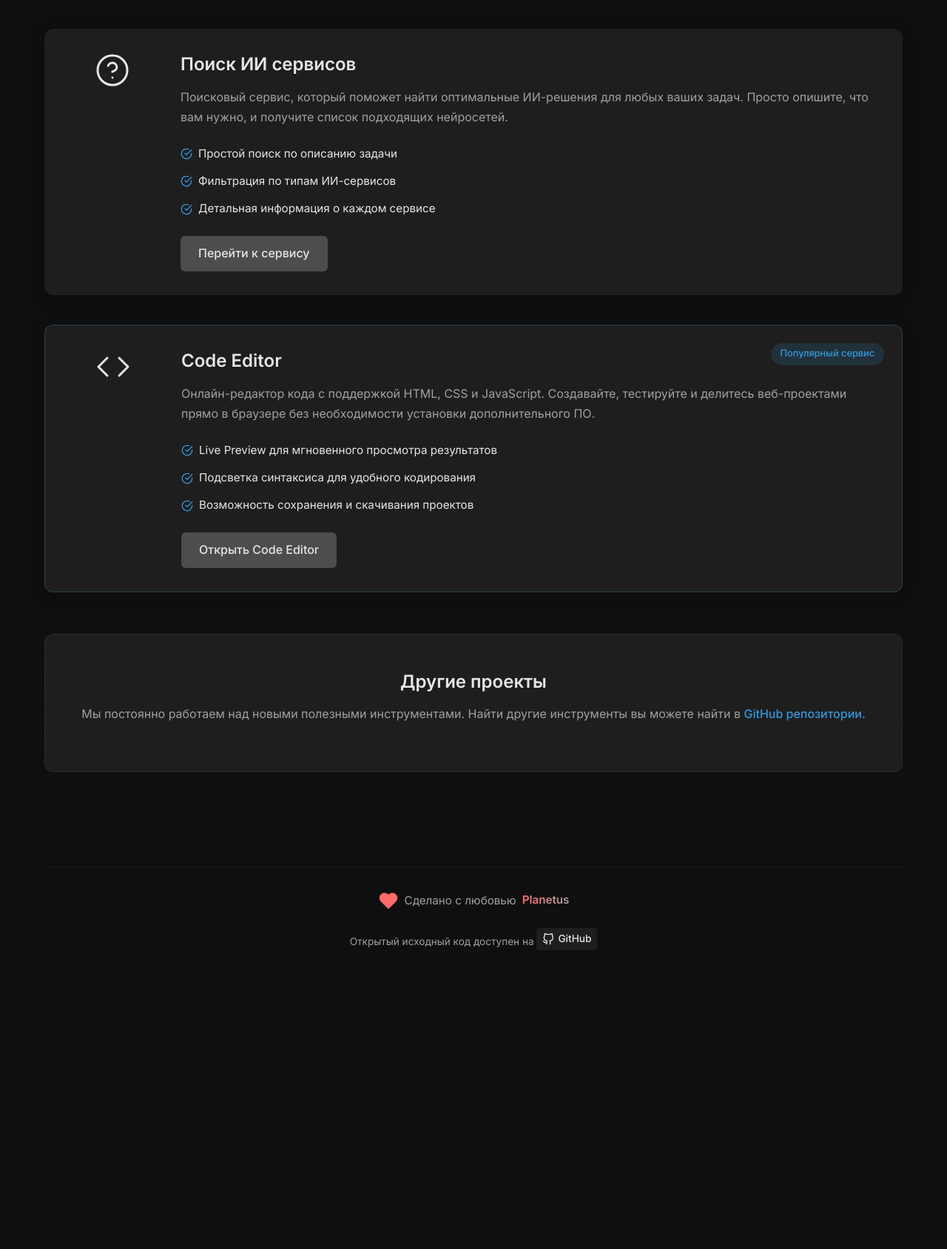
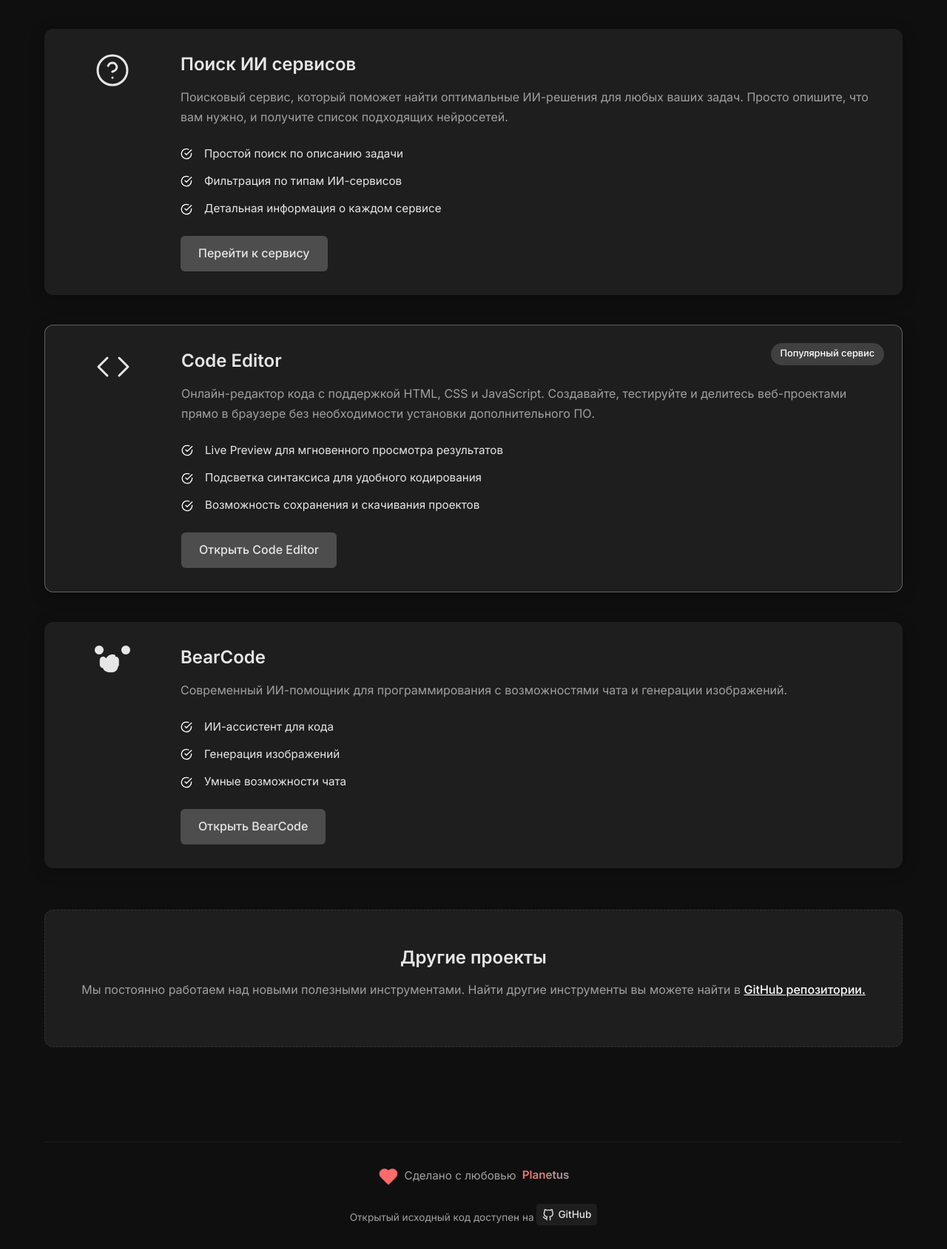
Before and after one commit to lordofsunshine/ai-search, a Python web app: template templates/services.html in a window 1280 px wide. Shown: the part 298-1987 px from the top of the page at 74% size. Before the commit the page ends 1583 px from the top, so only its background shows below. Run offline with Jinja, Linux system fonts and the light colour scheme; the template is opened without the code that fills it, so the values that code supplies are empty.

Commit message:
v.0.0.2 🌎

```diff
--- a/static/script.js
+++ b/static/script.js
@@ -2,14 +2,74 @@ document.addEventListener('DOMContentLoaded', () => {
     const searchInput = document.getElementById('search-input');
     const searchButton = document.getElementById('search-button');
     const resultsContainer = document.getElementById('results-container');
-    const resultsHeader = document.querySelector('.results-header h3');
-    const searchExamples = document.querySelectorAll('.search-examples span');
+    const resultsHeader = document.querySelector('.results-header');
+    const searchExamples = document.querySelector('.search-examples');
     const paginationContainer = document.getElementById('pagination-container');
 
     let allResults = [];
     let currentPage = 1;
     const resultsPerPage = 3;
     let isSearchResults = false;
+
+    const exampleQueries = [
+        'создать изображение',
+        'написать текст',
+        'проанализировать данные',
+        'перевести аудио в текст',
+        'улучшить фотографию',
+        'редактировать видео',
+        'сгенерировать музыку',
+        'написать код',
+        'создать презентацию',
+        'распознать объекты',
+        'переводчик с английского',
+        'создать 3D модель',
+        'редактировать PDF',
+        'написать сценарий',
+        'создать аватар',
+        'генерация голоса',
+        'обработать таблицы',
+        'найти информацию',
+        'создать логотип',
+        'проверить текст',
+        'нарисовать иллюстрацию',
+        'создать чат-бота',
+        'перевести текст',
+        'удалить фон с фото',
+        'улучшить SEO',
+        'обучить нейросеть',
+        'анализ настроения текста',
+        'рекомендательная система',
+        'распознавание речи',
+        'создать анимацию'
+    ];
+
+    function getRandomExamples() {
+        const shuffled = [...exampleQueries];
+
+        for (let i = shuffled.length - 1; i > 0; i--) {
+            const j = Math.floor(Math.random() * (i + 1));
+            [shuffled[i], shuffled[j]] = [shuffled[j], shuffled[i]];
+        }
+
+        return shuffled.slice(0, 3);
+    }
+
+    function updateExamples() {
+        const randomExamples = getRandomExamples();
+        searchExamples.innerHTML = `
+            <p>Примеры: <span>${randomExamples[0]}</span> <span>${randomExamples[1]}</span> <span>${randomExamples[2]}</span></p>
+        `;
+
+        document.querySelectorAll('.search-examples span').forEach(example => {
+            example.addEventListener('click', () => {
+                searchInput.value = example.textContent;
+                searchInput.focus();
+            });
+        });
+    }
+
+    updateExamples();
 
     let placeholders = [
         'Найти нейросеть для создания изображений...',
@@ -86,7 +146,8 @@ document.addEventListener('DOMContentLoaded', () => {
             return;
         }
 
-        resultsHeader.textContent = isSearchResults ? 'Результаты поиска' : 'Популярные сервисы';
+        resultsHeader.classList.add('visible');
+        resultsHeader.querySelector('h3').textContent = isSearchResults ? 'Результаты поиска' : 'Популярные сервисы';
 
         const startIndex = (page - 1) * resultsPerPage;
         const endIndex = Math.min(startIndex + resultsPerPage, allResults.length);
@@ -101,6 +162,8 @@ document.addEventListener('DOMContentLoaded', () => {
     }
 
     function displayNoResults() {
+        resultsHeader.classList.remove('visible');
+
         const noResults = document.createElement('div');
         noResults.className = 'no-results';
         noResults.innerHTML = `
@@ -111,13 +174,18 @@ document.addEventListener('DOMContentLoaded', () => {
                 <h3 style="margin-bottom: 1rem;">Ничего не найдено</h3>
                 <p>Попробуйте изменить запрос или выбрать один из примеров ниже.</p>
                 <div class="search-examples" style="margin-top: 1.5rem;">
-                    <span>создать изображение</span>
-                    <span>написать текст</span>
-                    <span>анализ данных</span>
+                    ${getRandomExamples().map(example => `<span>${example}</span>`).join(' ')}
                 </div>
             </div>
         `;
         resultsContainer.appendChild(noResults);
+
+        noResults.querySelectorAll('.search-examples span').forEach(example => {
+            example.addEventListener('click', () => {
+                searchInput.value = example.textContent;
+                searchInput.focus();
+            });
+        });
 
         paginationContainer.style.display = 'none';
     }
@@ -209,6 +277,7 @@ document.addEventListener('DOMContentLoaded', () => {
     function performSearch(query) {
         resultsContainer.innerHTML = '';
         paginationContainer.style.display = 'none';
+        resultsHeader.classList.remove('visible');
         allResults = [];
         currentPage = 1;
         isSearchResults = true;
@@ -290,6 +359,8 @@ document.addEventListener('DOMContentLoaded', () => {
 
     function loadPopularServices() {
         isSearchResults = false;
+        resultsContainer.innerHTML = '';
+        resultsHeader.classList.remove('visible');
 
         const loadingText = document.createElement('div');
         loadingText.className = 'loading-text';
@@ -401,11 +472,11 @@ document.addEventListener('DOMContentLoaded', () => {
         setTimeout(typeEffect, typingSpeed);
     }
 
-    searchExamples.forEach(example => {
-        example.addEventListener('click', () => {
-            searchInput.value = example.textContent;
+    searchExamples.addEventListener('click', (event) => {
+        if (event.target.tagName === 'SPAN') {
+            searchInput.value = event.target.textContent;
             searchInput.focus();
-        });
+        }
     });
 
     searchButton.addEventListener('click', () => {
--- a/static/styles.css
+++ b/static/styles.css
@@ -565,15 +569,15 @@ footer.watermark {
 }
 
 .featured-service {
-    border: 1px solid rgba(52, 152, 219, 0.3);
+    border: 1px solid rgba(255, 255, 255, 0.3);
 }
 
 .service-badge {
     position: absolute;
     top: 1.5rem;
     right: 1.5rem;
-    background-color: rgba(52, 152, 219, 0.15);
-    color: #3498db;
+    background-color: rgba(255, 255, 255, 0.15);
+    color: #ffffff;
     padding: 0.3rem 0.8rem;
     border-radius: 50px;
     font-size: 0.8rem;
@@ -625,7 +629,8 @@ footer.watermark {
 }
 
 .feature svg {
-    stroke: #3498db;
+    stroke: #ffffff;
+    margin-right: 8px;
 }
 
 .feature span {
@@ -704,9 +709,9 @@ footer.watermark {
 }
 
 .lolz-link {
-    color: #3498db;
+    color: #ffffff;
+    text-decoration: underline;
     font-weight: 500;
-    transition: var(--transition);
 }
 
 .lolz-link:hover {
--- a/templates/about.html
+++ b/templates/about.html
@@ -86,7 +86,7 @@
                 <div class="about-cta">
                     <h3>Открытый исходный код</h3>
                     <p>Мы верим в силу открытых технологий, поэтому наш проект имеет открытый исходный код. Вы можете изучить его, предложить улучшения или даже создать свою версию сервиса.</p>
-                    <a href="https://github.com/planetus/ai-services-search" target="_blank" class="about-button">
+                    <a href="https://github.com/lordofsunshine/ai-search" target="_blank" class="about-button">
                         <svg xmlns="http://www.w3.org/2000/svg" width="20" height="20" viewBox="0 0 24 24" fill="none" stroke="currentColor" stroke-width="2" stroke-linecap="round" stroke-linejoin="round">
                             <path d="M9 19c-5 1.5-5-2.5-7-3m14 6v-3.87a3.37 3.37 0 0 0-.94-2.61c3.14-.35 6.44-1.54 6.44-7A5.44 5.44 0 0 0 20 4.77 5.07 5.07 0 0 0 19.91 1S18.73.65 16 2.48a13.38 13.38 0 0 0-7 0C6.27.65 5.09 1 5.09 1A5.07 5.07 0 0 0 5 4.77a5.44 5.44 0 0 0-1.5 3.78c0 5.42 3.3 6.61 6.44 7A3.37 3.37 0 0 0 9 18.13V22"></path>
                         </svg>
@@ -106,7 +106,7 @@
                 <p>Сделано с любовью <a href="https://lolz.live/threads/7807080/" target="_blank" class="planetus">Planetus</a></p>
             </div>
             <div class="open-source">
-                <p>Открытый исходный код доступен на <a href="https://github.com/planetus/ai-services-search" target="_blank" class="github">
+                <p>Открытый исходный код доступен на <a href="https://github.com/lordofsunshine/ai-search" target="_blank" class="github">
                     <svg xmlns="http://www.w3.org/2000/svg" width="16" height="16" viewBox="0 0 24 24" fill="none" stroke="currentColor" stroke-width="2" stroke-linecap="round" stroke-linejoin="round">
                         <path d="M9 19c-5 1.5-5-2.5-7-3m14 6v-3.87a3.37 3.37 0 0 0-.94-2.61c3.14-.35 6.44-1.54 6.44-7A5.44 5.44 0 0 0 20 4.77 5.07 5.07 0 0 0 19.91 1S18.73.65 16 2.48a13.38 13.38 0 0 0-7 0C6.27.65 5.09 1 5.09 1A5.07 5.07 0 0 0 5 4.77a5.44 5.44 0 0 0-1.5 3.78c0 5.42 3.3 6.61 6.44 7A3.37 3.37 0 0 0 9 18.13V22"></path>
                     </svg>
--- a/templates/contacts.html
+++ b/templates/contacts.html
@@ -76,7 +76,7 @@
                         <div class="alt-text">
                             <h4>GitHub Issues</h4>
                             <p>Если вы нашли баг или у вас есть предложение по улучшению сервиса, создайте issue в нашем GitHub репозитории.</p>
-                            <a href="https://github.com/planetus/ai-services-search/issues" target="_blank">Создать Issue</a>
+                            <a href="https://github.com/lordofsunshine/ai-search/issues" target="_blank">Создать Issue</a>
                         </div>
                     </div>
 
@@ -131,7 +131,7 @@
                 <p>Сделано с любовью <a href="https://lolz.live/threads/7807080/" target="_blank" class="planetus">Planetus</a></p>
             </div>
             <div class="open-source">
-                <p>Открытый исходный код доступен на <a href="https://github.com/planetus/ai-services-search" target="_blank" class="github">
+                <p>Открытый исходный код доступен на <a href="https://github.com/lordofsunshine/ai-search" target="_blank" class="github">
                     <svg xmlns="http://www.w3.org/2000/svg" width="16" height="16" viewBox="0 0 24 24" fill="none" stroke="currentColor" stroke-width="2" stroke-linecap="round" stroke-linejoin="round">
                         <path d="M9 19c-5 1.5-5-2.5-7-3m14 6v-3.87a3.37 3.37 0 0 0-.94-2.61c3.14-.35 6.44-1.54 6.44-7A5.44 5.44 0 0 0 20 4.77 5.07 5.07 0 0 0 19.91 1S18.73.65 16 2.48a13.38 13.38 0 0 0-7 0C6.27.65 5.09 1 5.09 1A5.07 5.07 0 0 0 5 4.77a5.44 5.44 0 0 0-1.5 3.78c0 5.42 3.3 6.61 6.44 7A3.37 3.37 0 0 0 9 18.13V22"></path>
                     </svg>
--- a/templates/error.html
+++ b/templates/error.html
@@ -53,7 +53,7 @@
                 <p>Сделано с любовью <a href="https://lolz.live/threads/7807080/" target="_blank" class="planetus">Planetus</a></p>
             </div>
             <div class="open-source">
-                <p>Открытый исходный код доступен на <a href="https://github.com/planetus/ai-services-search" target="_blank" class="github">
+                <p>Открытый исходный код доступен на <a href="https://github.com/lordofsunshine/ai-search" target="_blank" class="github">
                     <svg xmlns="http://www.w3.org/2000/svg" width="16" height="16" viewBox="0 0 24 24" fill="none" stroke="currentColor" stroke-width="2" stroke-linecap="round" stroke-linejoin="round">
                         <path d="M9 19c-5 1.5-5-2.5-7-3m14 6v-3.87a3.37 3.37 0 0 0-.94-2.61c3.14-.35 6.44-1.54 6.44-7A5.44 5.44 0 0 0 20 4.77 5.07 5.07 0 0 0 19.91 1S18.73.65 16 2.48a13.38 13.38 0 0 0-7 0C6.27.65 5.09 1 5.09 1A5.07 5.07 0 0 0 5 4.77a5.44 5.44 0 0 0-1.5 3.78c0 5.42 3.3 6.61 6.44 7A3.37 3.37 0 0 0 9 18.13V22"></path>
                     </svg>
--- a/templates/index.html
+++ b/templates/index.html
@@ -73,7 +73,7 @@
                 <p>Сделано с любовью <a href="https://lolz.live/threads/7807080/" target="_blank" class="planetus">Planetus</a></p>
             </div>
             <div class="open-source">
-                <p>Открытый исходный код доступен на <a href="https://github.com/planetus/ai-services-search" target="_blank" class="github">
+                <p>Открытый исходный код доступен на <a href="https://github.com/lordofsunshine/ai-search" target="_blank" class="github">
                     <svg xmlns="http://www.w3.org/2000/svg" width="16" height="16" viewBox="0 0 24 24" fill="none" stroke="currentColor" stroke-width="2" stroke-linecap="round" stroke-linejoin="round">
                         <path d="M9 19c-5 1.5-5-2.5-7-3m14 6v-3.87a3.37 3.37 0 0 0-.94-2.61c3.14-.35 6.44-1.54 6.44-7A5.44 5.44 0 0 0 20 4.77 5.07 5.07 0 0 0 19.91 1S18.73.65 16 2.48a13.38 13.38 0 0 0-7 0C6.27.65 5.09 1 5.09 1A5.07 5.07 0 0 0 5 4.77a5.44 5.44 0 0 0-1.5 3.78c0 5.42 3.3 6.61 6.44 7A3.37 3.37 0 0 0 9 18.13V22"></path>
                     </svg>
@@ -83,5 +83,9 @@
         </footer>
     </div>
     <script src="/script.js"></script>
+    <script async src="http://analytics1.up.railway.app/tracker.js"></script>
+<script>
+    window.analyticsTrackingId = "36ce606aedb5";
+</script>
 </body>
 </html>
--- a/templates/services.html
+++ b/templates/services.html
@@ -113,6 +113,42 @@
                     </div>
                 </div>
 
+                <div class="service-card">
+                    <div class="service-icon">
+                        <svg class="bear-logo" viewBox="0 0 512 512" xmlns="http://www.w3.org/2000/svg" width="48" height="48">
+                            <path fill="currentColor" d="M256 128c-39.8 0-74.2 23.3-90.5 56.9-8.6-14.7-24.4-24.9-42.8-24.9-27.5 0-49.7 22.2-49.7 49.7v64c0 25.6 19.2 46.6 44.1 49.3 8.2 21.1 22.8 38.1 41.5 48.8c0 0 0 0 0 0c16.6 9.8 34.2 15.2 52.6 15.2s36-5.4 52.6-15.2c0 0 0 0 0 0c18.7-10.7 33.3-27.7 41.5-48.8c24.9-2.7 44.1-23.7 44.1-49.3v-64c0-27.5-22.2-49.7-49.7-49.7c-18.4 0-34.2 10.2-42.8 24.9C330.2 151.3 295.8 128 256 128zm-43.5 96c17.8 0 32-14.2 32-32c0-2.7-2.2-4.9-4.9-4.9s-4.9 2.2-4.9 4.9c0 12.3-9.9 22.2-22.2 22.2c-2.7 0-4.9 2.2-4.9 4.9s2.2 4.9 4.9 4.9zm87 0c17.8 0 32-14.2 32-32c0-2.7-2.2-4.9-4.9-4.9s-4.9 2.2-4.9 4.9c0 12.3-9.9 22.2-22.2 22.2c-2.7 0-4.9 2.2-4.9 4.9s2.2 4.9 4.9 4.9zM305.7 308c-6.2 14.3-16.4 25.9-28.9 33.9l0 0c-12.3 7.1-25.5 10.7-38.8 10.7s-26.5-3.6-38.8-10.7l0 0c-12.5-8-22.7-19.5-28.9-33.9c-1.8-4.1-6.8-2.9-7.3 1.5c-.5 4.1-.3 8.3 .8 12.5c6.5 24.7 24 45 47 56.3s51.6 11.3 74.6 0s40.5-31.6 47-56.3c1.1-4.3 1.2-8.5 .8-12.5c-.5-4.4-5.5-5.6-7.3-1.5h-.1zM64 128a64 64 0 1 0 0-128 64 64 0 1 0 0 128zm384 0a64 64 0 1 0 0-128 64 64 0 1 0 0 128z"></path>
+                        </svg>
+                    </div>
+                    <div class="service-content">
+                        <h3>BearCode</h3>
+                        <p class="service-description">Современный ИИ-помощник для программирования с возможностями чата и генерации изображений.</p>
+                        <div class="service-features">
+                            <div class="feature">
+                                <svg xmlns="http://www.w3.org/2000/svg" width="16" height="16" viewBox="0 0 24 24" fill="none" stroke="currentColor" stroke-width="2" stroke-linecap="round" stroke-linejoin="round">
+                                    <path d="M22 11.08V12a10 10 0 1 1-5.93-9.14"></path>
+                                    <polyline points="22 4 12 14.01 9 11.01"></polyline>
+                                </svg>
+                                <span>ИИ-ассистент для кода</span>
+                            </div>
+                            <div class="feature">
+                                <svg xmlns="http://www.w3.org/2000/svg" width="16" height="16" viewBox="0 0 24 24" fill="none" stroke="currentColor" stroke-width="2" stroke-linecap="round" stroke-linejoin="round">
+                                    <path d="M22 11.08V12a10 10 0 1 1-5.93-9.14"></path>
+                                    <polyline points="22 4 12 14.01 9 11.01"></polyline>
+                                </svg>
+                                <span>Генерация изображений</span>
+                            </div>
+                            <div class="feature">
+                                <svg xmlns="http://www.w3.org/2000/svg" width="16" height="16" viewBox="0 0 24 24" fill="none" stroke="currentColor" stroke-width="2" stroke-linecap="round" stroke-linejoin="round">
+                                    <path d="M22 11.08V12a10 10 0 1 1-5.93-9.14"></path>
+                                    <polyline points="22 4 12 14.01 9 11.01"></polyline>
+                                </svg>
+                                <span>Умные возможности чата</span>
+                            </div>
+                        </div>
+                        <a href="https://bearcode.lol/" target="_blank" class="service-button">Открыть BearCode</a>
+                    </div>
+                </div>
+
                 <div class="coming-soon">
                     <h3>Другие проекты</h3>
                     <p>Мы постоянно работаем над новыми полезными инструментами. Найти другие инструменты вы можете найти в <a href="https://github.com/lordofsunshine?tab=repositories" target="_blank" class="lolz-link">GitHub репозитории.</a></p>
@@ -130,7 +166,7 @@
                 <p>Сделано с любовью <a href="https://lolz.live/threads/7807080/" target="_blank" class="planetus">Planetus</a></p>
             </div>
             <div class="open-source">
-                <p>Открытый исходный код доступен на <a href="https://github.com/planetus/ai-services-search" target="_blank" class="github">
+                <p>Открытый исходный код доступен на <a href="https://github.com/lordofsunshine/ai-search" target="_blank" class="github">
                     <svg xmlns="http://www.w3.org/2000/svg" width="16" height="16" viewBox="0 0 24 24" fill="none" stroke="currentColor" stroke-width="2" stroke-linecap="round" stroke-linejoin="round">
                         <path d="M9 19c-5 1.5-5-2.5-7-3m14 6v-3.87a3.37 3.37 0 0 0-.94-2.61c3.14-.35 6.44-1.54 6.44-7A5.44 5.44 0 0 0 20 4.77 5.07 5.07 0 0 0 19.91 1S18.73.65 16 2.48a13.38 13.38 0 0 0-7 0C6.27.65 5.09 1 5.09 1A5.07 5.07 0 0 0 5 4.77a5.44 5.44 0 0 0-1.5 3.78c0 5.42 3.3 6.61 6.44 7A3.37 3.37 0 0 0 9 18.13V22"></path>
                     </svg>
```
Also changed, not shown: other parts of static/styles.css (+17 -12 lines), app.py (+7 -5 lines), README.md.
